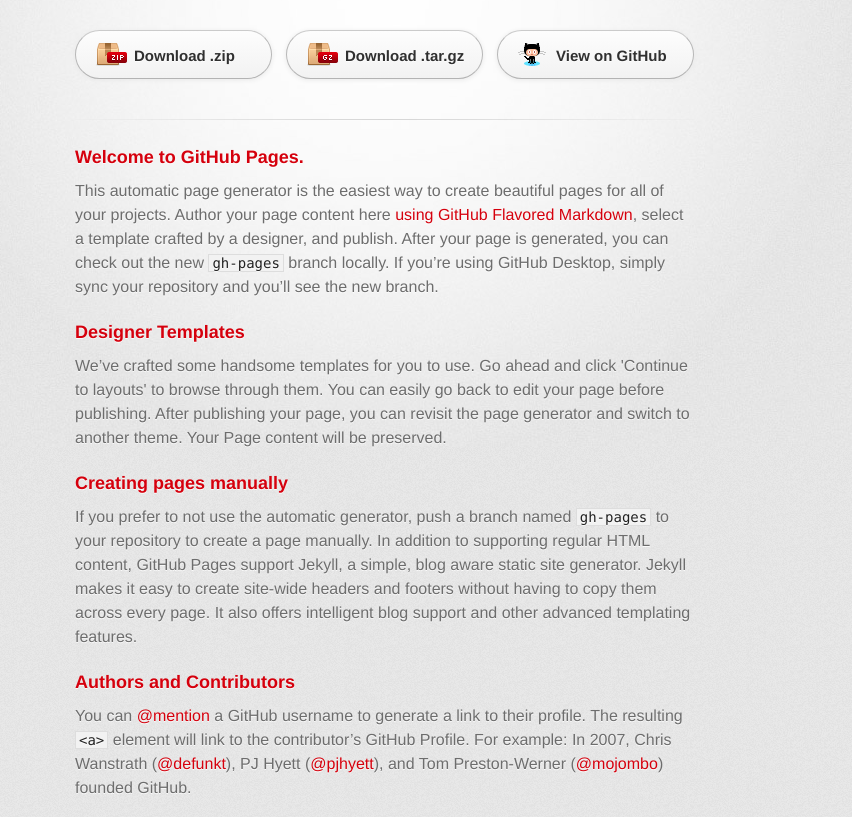
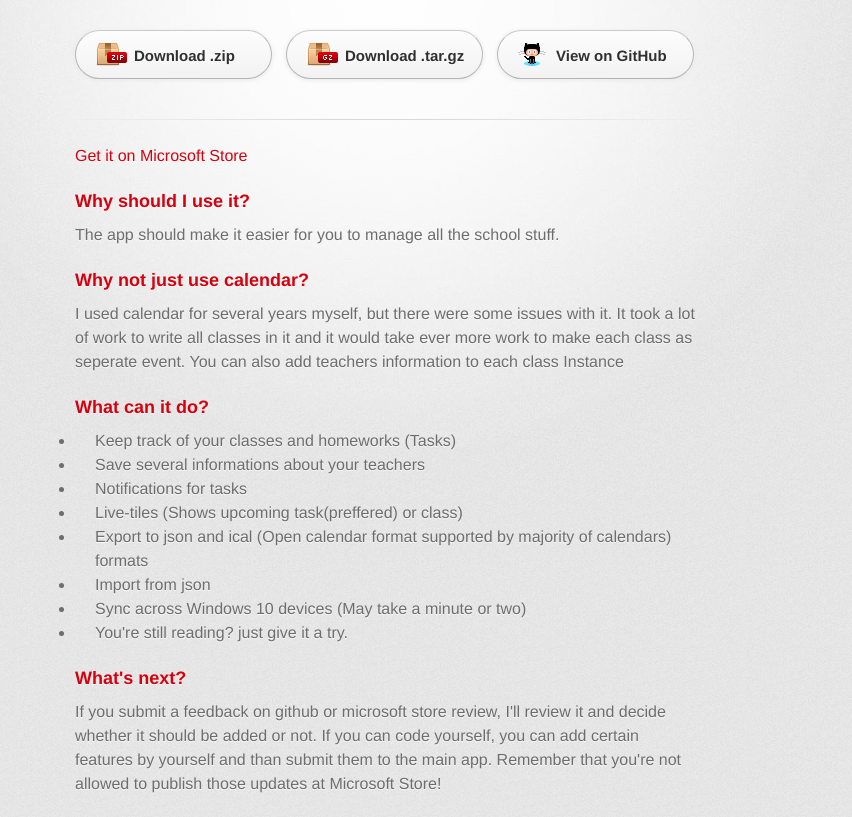
Before and after one commit to adsamcik/Rozvrh-SchoolTimetable, a plain HTML site: page index.html in a window 1280 px wide. Shown: the part 127-944 px from the top of the page, without its empty margins (255-1107 px from the left). Drawn offline with Linux system fonts and the light colour scheme; a web font is replaced by a local one.

Commit message:
Create gh-pages branch via GitHub

```diff
--- a/index.html
+++ b/index.html
@@ -31,30 +31,36 @@
         <hr>
 
         <section id="main_content">
-          <h3>
-<a id="welcome-to-github-pages" class="anchor" href="#welcome-to-github-pages" aria-hidden="true"><span class="octicon octicon-link"></span></a>Welcome to GitHub Pages.</h3>
-
-<p>This automatic page generator is the easiest way to create beautiful pages for all of your projects. Author your page content here <a href="https://guides.github.com/features/mastering-markdown/">using GitHub Flavored Markdown</a>, select a template crafted by a designer, and publish. After your page is generated, you can check out the new <code>gh-pages</code> branch locally. If you’re using GitHub Desktop, simply sync your repository and you’ll see the new branch.</p>
+          <p><a href="https://www.microsoft.com/cs-cz/store/apps/students-assistent/9nblggh5x9wd">Get it on Microsoft Store</a></p>
 
 <h3>
-<a id="designer-templates" class="anchor" href="#designer-templates" aria-hidden="true"><span class="octicon octicon-link"></span></a>Designer Templates</h3>
+<a id="why-should-i-use-it" class="anchor" href="#why-should-i-use-it" aria-hidden="true"><span class="octicon octicon-link"></span></a>Why should I use it?</h3>
 
-<p>We’ve crafted some handsome templates for you to use. Go ahead and click 'Continue to layouts' to browse through them. You can easily go back to edit your page before publishing. After publishing your page, you can revisit the page generator and switch to another theme. Your Page content will be preserved.</p>
+<p>The app should make it easier for you to manage all the school stuff.</p>
 
 <h3>
-<a id="creating-pages-manually" class="anchor" href="#creating-pages-manually" aria-hidden="true"><span class="octicon octicon-link"></span></a>Creating pages manually</h3>
+<a id="why-not-just-use-calendar" class="anchor" href="#why-not-just-use-calendar" aria-hidden="true"><span class="octicon octicon-link"></span></a>Why not just use calendar?</h3>
 
-<p>If you prefer to not use the automatic generator, push a branch named <code>gh-pages</code> to your repository to create a page manually. In addition to supporting regular HTML content, GitHub Pages support Jekyll, a simple, blog aware static site generator. Jekyll makes it easy to create site-wide headers and footers without having to copy them across every page. It also offers intelligent blog support and other advanced templating features.</p>
+<p>I used calendar for several years myself, but there were some issues with it. It took a lot of work to write all classes in it and it would take ever more work to make each class as seperate event. You can also add teachers information to each class Instance</p>
 
 <h3>
-<a id="authors-and-contributors" class="anchor" href="#authors-and-contributors" aria-hidden="true"><span class="octicon octicon-link"></span></a>Authors and Contributors</h3>
+<a id="what-can-it-do" class="anchor" href="#what-can-it-do" aria-hidden="true"><span class="octicon octicon-link"></span></a>What can it do?</h3>
 
-<p>You can <a href="https://github.com/blog/821" class="user-mention">@mention</a> a GitHub username to generate a link to their profile. The resulting <code>&lt;a&gt;</code> element will link to the contributor’s GitHub Profile. For example: In 2007, Chris Wanstrath (<a href="https://github.com/defunkt" class="user-mention">@defunkt</a>), PJ Hyett (<a href="https://github.com/pjhyett" class="user-mention">@pjhyett</a>), and Tom Preston-Werner (<a href="https://github.com/mojombo" class="user-mention">@mojombo</a>) founded GitHub.</p>
+<ul>
+<li>Keep track of your classes and homeworks (Tasks)</li>
+<li>Save several informations about your teachers</li>
+<li>Notifications for tasks</li>
+<li>Live-tiles (Shows upcoming task(preffered) or class)</li>
+<li>Export to json and ical (Open calendar format supported by majority of calendars) formats</li>
+<li>Import from json</li>
+<li>Sync across Windows 10 devices (May take a minute or two)</li>
+<li>You're still reading? just give it a try. </li>
+</ul>
 
 <h3>
-<a id="support-or-contact" class="anchor" href="#support-or-contact" aria-hidden="true"><span class="octicon octicon-link"></span></a>Support or Contact</h3>
+<a id="whats-next" class="anchor" href="#whats-next" aria-hidden="true"><span class="octicon octicon-link"></span></a>What's next?</h3>
 
-<p>Having trouble with Pages? Check out our <a href="https://help.github.com/pages">documentation</a> or <a href="https://github.com/contact">contact support</a> and we’ll help you sort it out.</p>
+<p>If you submit a feedback on github or microsoft store review, I'll review it and decide whether it should be added or not. If you can code yourself, you can add certain features by yourself and than submit them to the main app. Remember that you're not allowed to publish those updates at Microsoft Store!</p>
         </section>
 
         <footer>
@@ -62,6 +68,16 @@
           This page was generated by <a href="https://pages.github.com">GitHub Pages</a>. Tactile theme by <a href="https://twitter.com/jasonlong">Jason Long</a>.
         </footer>
 
+                  <script type="text/javascript">
+            var gaJsHost = (("https:" == document.location.protocol) ? "https://ssl." : "http://www.");
+            document.write(unescape("%3Cscript src='" + gaJsHost + "google-analytics.com/ga.js' type='text/javascript'%3E%3C/script%3E"));
+          </script>
+          <script type="text/javascript">
+            try {
+              var pageTracker = _gat._getTracker("UA-67912885-1");
+            pageTracker._trackPageview();
+            } catch(err) {}
+          </script>
 
       </div>
     </div>
```
Also changed, not shown: params.json (+1 -1 lines).
